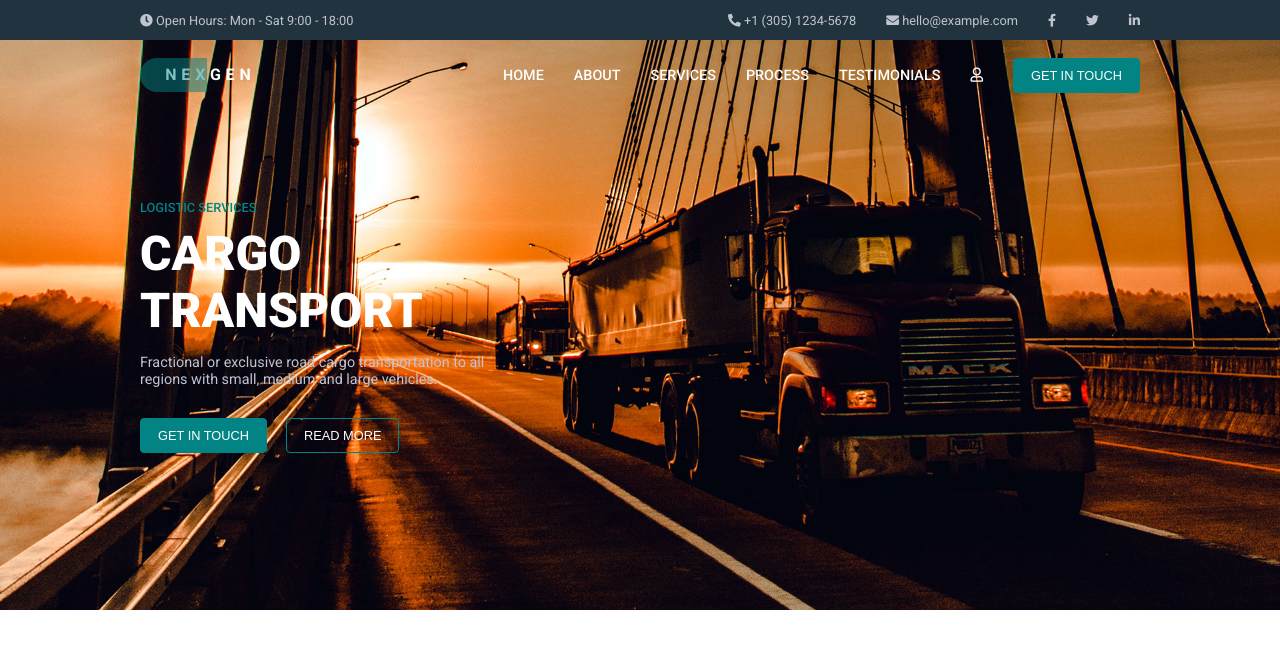
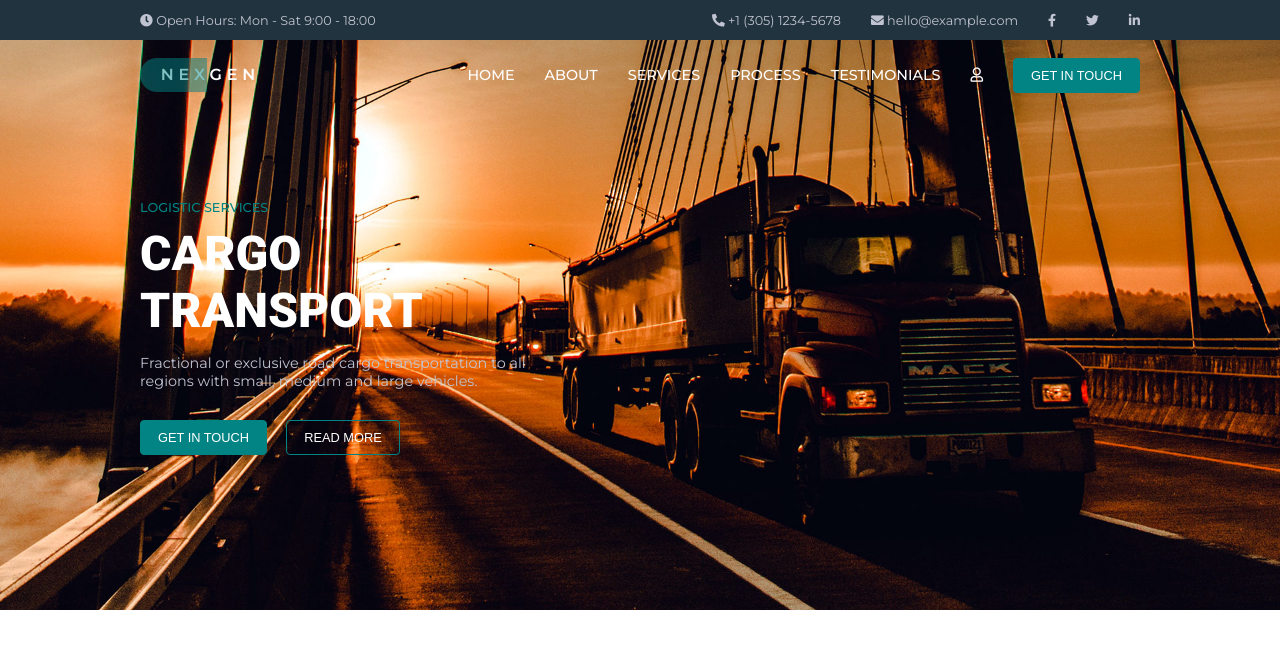
Before and after one commit to Giagar/proj-html-vuejs, a website: page index.html in a window 1280 px wide. Drawn offline with nearby package versions, Linux system fonts and the light colour scheme.

Commit message:
aggiunto font diverso per titolo

```diff
--- a/index.html
+++ b/index.html
@@ -6,9 +6,7 @@
     <meta name="viewport" content="width=device-width, initial-scale=1.0">
     <title>Cargo Transport</title>
     <link rel="preconnect" href="https://fonts.gstatic.com">
-    <link href="https://fonts.googleapis.com/css2?family=Roboto:ital,wght@0,100;0,300;0,400;0,500;0,700;0,900;1,100;1,300;1,400;1,500;1,700;1,900&display=swap" rel="stylesheet">
-    <!-- <link rel="preconnect" href="https://fonts.gstatic.com">
-    <link href="https://fonts.googleapis.com/css2?family=Montserrat:ital,wght@0,100;0,200;0,300;0,400;0,500;0,600;0,700;0,800;0,900;1,100;1,200;1,300;1,400;1,500;1,600;1,700;1,800;1,900&display=swap" rel="stylesheet"> -->
+    <link href="https://fonts.googleapis.com/css2?family=Montserrat:ital,wght@0,100;0,200;0,300;0,400;0,500;0,600;0,700;0,800;0,900;1,100;1,200;1,300;1,400;1,500;1,600;1,700;1,800;1,900&family=Roboto:ital,wght@0,100;0,300;0,400;0,500;0,700;0,900;1,100;1,300;1,400;1,500;1,700;1,900&display=swap" rel="stylesheet">
     <link rel="stylesheet" href="https://cdnjs.cloudflare.com/ajax/libs/font-awesome/5.15.1/css/all.min.css"/>
     <link rel="stylesheet" href="./dist/app.css">
 </head>
--- a/src/app.scss
+++ b/src/app.scss
@@ -42,7 +42,7 @@ $horizontal-nav-li-distance: 30px;
 
 /* COMMON & UTILITIES */
 html {
-    font-family: 'Roboto', sans-serif;
+    font-family: 'Montserrat', sans-serif;
     font-size: 16px;
 }
 
@@ -187,6 +187,7 @@ header {
             }
 
             .title {
+                font-family: 'Roboto', sans-serif;
                 color: $primary-light-color;
                 font-size: 3rem;
                 font-weight: 900;
```
Also changed, not shown: dist/app.css.
